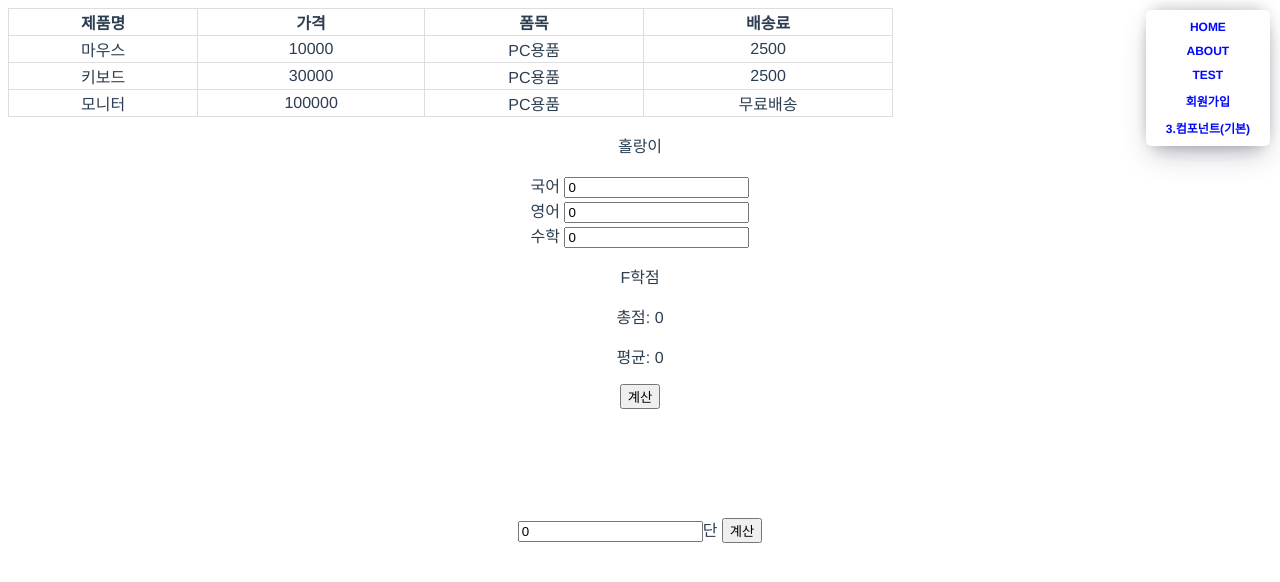
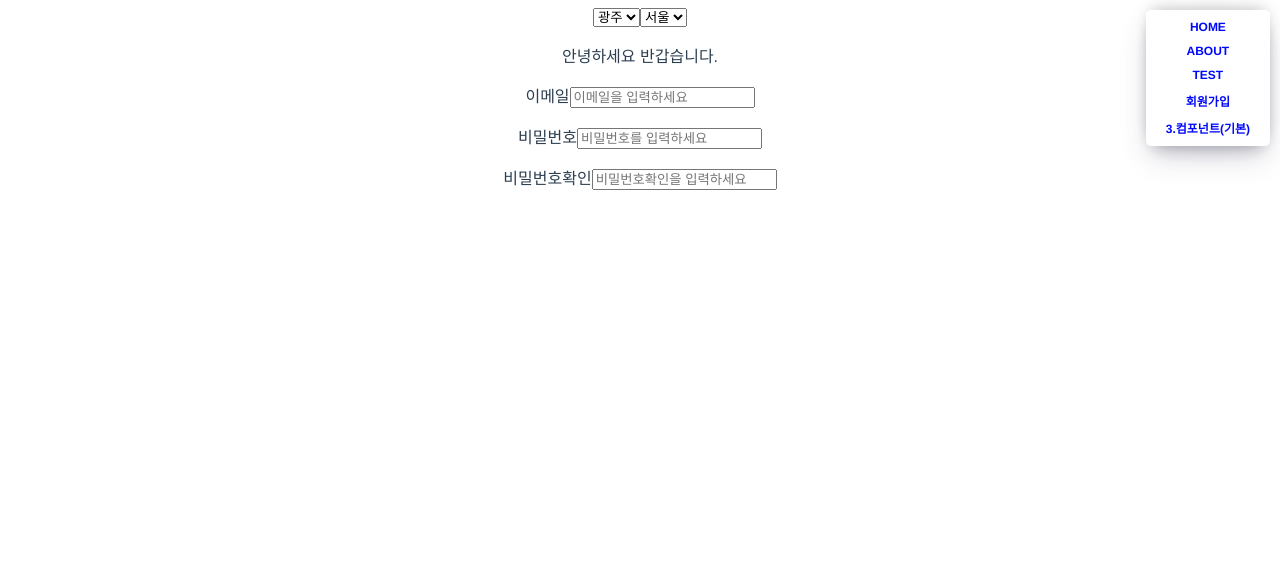
Before and after one commit to ssssRssssungjune/VUE_p, a Vue app: page /test in a window 1280 px wide. Shown: the top 582 px of the page. Built offline with nearby package versions, Linux system fonts and the light colour scheme.

Commit message:
비번 확인

```diff
--- a/src/views/TestView.vue
+++ b/src/views/TestView.vue
@@ -1,111 +1,127 @@
 <template>
-  <div class="test">
-    <table>
-      <thead>
-        <th>제품명</th>
-        <th>가격</th>
-        <th>폼목</th>
-        <th>배송료</th>
-      </thead>
-      <tbody>
-        <tr v-for="(item, index) in goods" :key="index">
-          <td>{{ item.name }}</td>
-          <td>{{ item.price }}</td>
-          <td>{{ item.category }}</td>
-          <td>{{ item.delivery }}</td>
-        </tr>
-      </tbody>
-    </table>
-    <!-- v-if v-else-if v-else-->
-    <p v-if="true">홀랑이</p>
-    <p v-if="false">사냥자</p>
+  <div class="">
+    <select name="" id="">
+      <option value="서울">서울</option>
+      <option value="부산">부산</option>
+      <option value="대구">대구</option>
+      <option value="수원">수원</option>
+      <option value="광주" selected>광주</option>
+    </select>
+    <select v-model="city" @change="changeCity">
+      <option value="서울">서울</option>
+      <option value="부산">부산</option>
+      <option value="대전">대전</option>
+      <option value="수원">수원</option>
+      <option value="광주">광주</option>
+    </select>
+    <p>{{ message }}</p>
+  </div>
+  <div>
+    <p>
+      <label
+        >이메일<input
+          type="text"
+          placeholder="이메일을 입력하세요"
+          v-model="emailValue"
+          @input="changeEmail" />
+          <p v-if="msgEmail">{{ errPwd }}</p>
+          </label
+      ><span>{{ msgEmail }}</span>
 
-    <div>
-      <label>국어 <input type="number" v-model="kor" /></label><br />
-      <label>영어 <input type="number" v-model="eng" /></label><br />
-      <label>수학 <input type="number" v-model="math" /></label><br />
-      <p v-if="avg >= 90">A학점{{ avg }}</p>
-      <p v-else-if="avg >= 80">B학점{{ avg }}</p>
-      <p v-else-if="avg >= 70">C학점{{ avg }}</p>
-      <p v-else-if="avg >= 60">D학점{{ avg }}</p>
-      <p v-else>F학점</p>
-      <p>총점: {{ kor + eng + math }}</p>
-      <p>평균: {{ avg }}</p>
-    </div>
-  </div>
+    </p>
+    <p>
+      <label
+        >비밀번호<input
+          type="text"
+          v-model="pwdValue1"
+          @input="changePwd1"
+          placeholder="비밀번호를 입력하세요"
+      /></label>
+      <span>{{ errPwd  }}</span>
+    </p>
+    <p>
+      <label
+        >비밀번호확인<input
+          type="text"
+          v-model="pwdValue2"
+          @input="changePwd2"
+          placeholder="비밀번호확인을 입력하세요"
+      /></label>
 
-  <div>
-    <button @click="showScore">계산</button>
-  </div>
-<br><br><br><br><br><br>
-
-<div>
-    <label>
-      <input v-model.number="dan" type="text" placeholder="단 입력" />단
-    </label>
-    <button @click="calculate">계산</button>
-    <ul v-if="results.length">
-      <li v-for="(result, index) in results" :key="index">{{ result }}</li>
-    </ul>
+    </p>
   </div>
 </template>
-
 <script>
 export default {
   name: "TestView",
-  components: {},
   data() {
     return {
-      goods: [
-        { name: "마우스", price: 10000, category: "PC용품", delivery: 2500 },
-        { name: "키보드", price: 30000, category: "PC용품", delivery: 2500 },
-        {
-          name: "모니터",
-          price: 100000,
-          category: "PC용품",
-          delivery: "무료배송",
-        },
-      ],
-      kor: 0,
-      eng: 0,
-      math: 0,
-      avg: 0,
-
-      dan: 0,
-      results: [],
+      city: "서울",
+      message: "안녕하세요 반갑습니다.",
+      emailValue: "",
+      msgEmail: "",
+      errPwd: "",
+      errEmail: "",
+      pwdValue1: "",
+      pwdValue2: "",
     };
   },
-
   methods: {
-    showScore() {
-      this.avg = (this.kor + this.eng + this.math) / 3;
+    changeEmail() {
+      // this.emailValue이 이메일 형식에 맞는지 체크
+      const emailExp = /^[^\s@]+@[^\s@]+\.[^\s@]+$/; //문자열 + @ + 문자열 + . + 문자열
+      if (this.emailValue.length == 0) {
+        this.msgEmail = "이메일을 입력하세요";
+      } else if (emailExp.test(this.emailValue) == true) {
+        this.msgEmail = "정상적인 이메일 주소입니다.";
+      } else {
+        this.msgEmail = "이메일 주소가 올바르지 않습니다.";
+      }
     },
 
+    changePwd1() {
+      const pwdRegex = /[@#]/;
+      if (this.pwdValue1 === "") {
+        this.errPwd = "비밀번호를 입력하세요";
+      } else if (pwdRegex.test(this.pwdValue1)) {
+        this.errPwd = "비밀번호에 '@' 또는 '#' 문자는 사용할 수 없습니다.";
+      } else if (this.pwdValue2 === "") {
+        this.errPwd = "비밀번호확인을 입력하세요";
+      } else if (this.pwdValue1.length < 8 || this.pwdValue2.length < 8) {
+        this.errPwd = "비밀번호는 최소 8자리수 이상입니다.";
+      } else if (this.pwdValue1 === this.pwdValue2) {
+        this.errPwd = "비밀번호가 유효합니다.";
+      } else {
+        this.errPwd = "비밀번호가 일치하지 않습니다.";
+      }
+    },
+    changePwd2() {
+      this.changePwd1();
+    },
 
-    calculate() {
-      if (this.dan < 2 || this.dan > 99) {
-        alert('2부터 9까지의 숫자를 입력해주세요.');
-        return;
+    changeCity() {
+      switch (this.city) {
+        case "서울":
+          this.message = "안녕하세요 반갑습니다.";
+          break;
+        case "부산":
+          this.message = "안녕하십니꺼 반갑스니더.";
+          break;
+        case "대전":
+          this.message = "안녕하셔유 반가워유.";
+          break;
+        case "수원":
+          this.message = "안녕하세요 반갑습니다.";
+          break;
+        case "광주":
+          this.message = "안녕하시오 반갑소잉.";
+          break;
+        default:
+          this.message = "안녕하세요 반갑습니다.";
+          break;
       }
-      this.results = [];
-      for (let i = 1; i <= 9; i++) {
-        const result = `${this.dan} * ${i} = ${this.dan * i}`;
-        this.results.push(result);
-      }
-
-
-  }
-  }}
+    },
+  },
+};
 </script>
-
-<style scoped>
-table {
-  width: 70%;
-  border-collapse: collapse;
-}
-
-td,
-th {
-  border: 1px solid #ddd;
-}
-</style>
+<style scoped></style>
```
